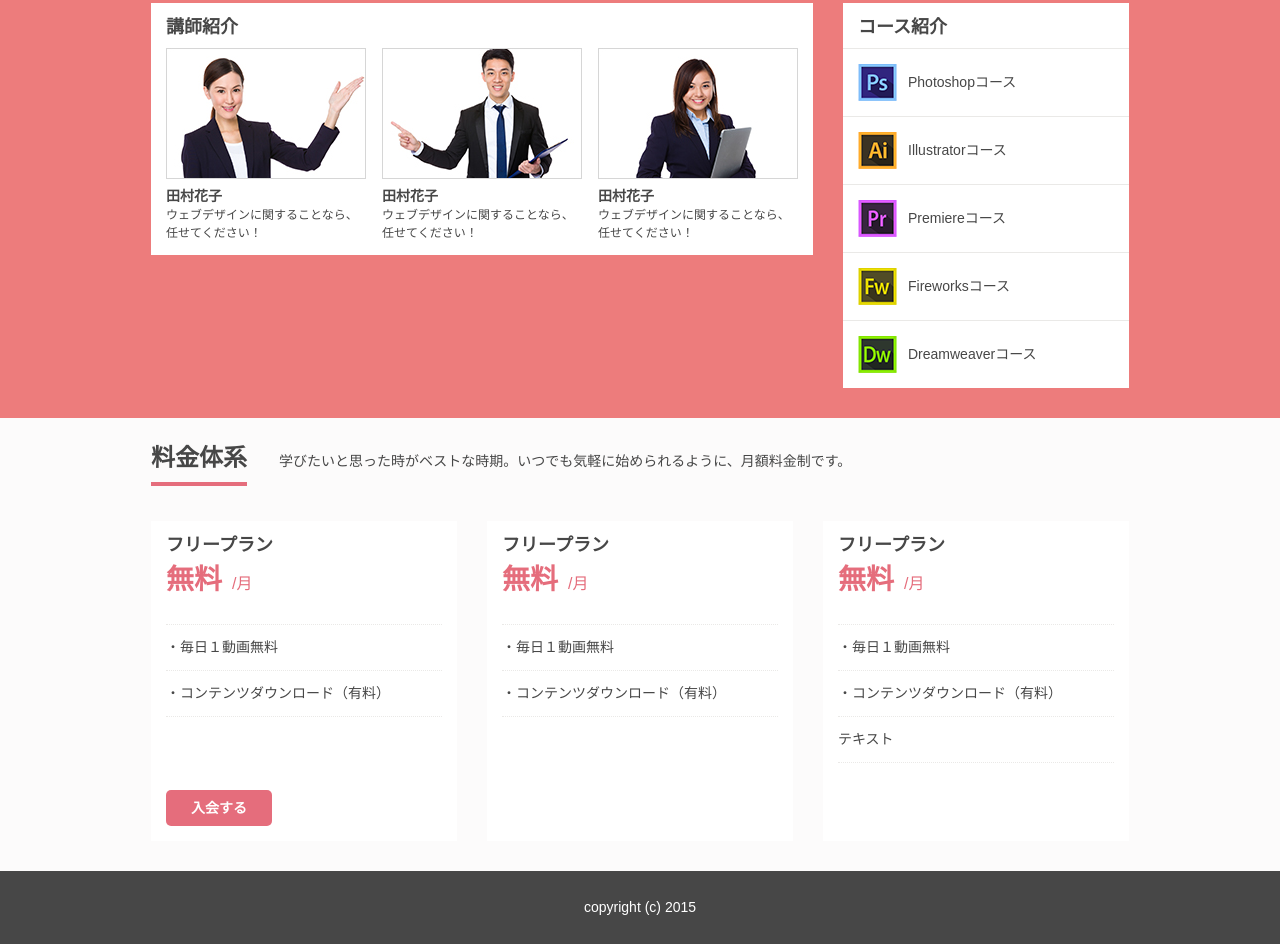
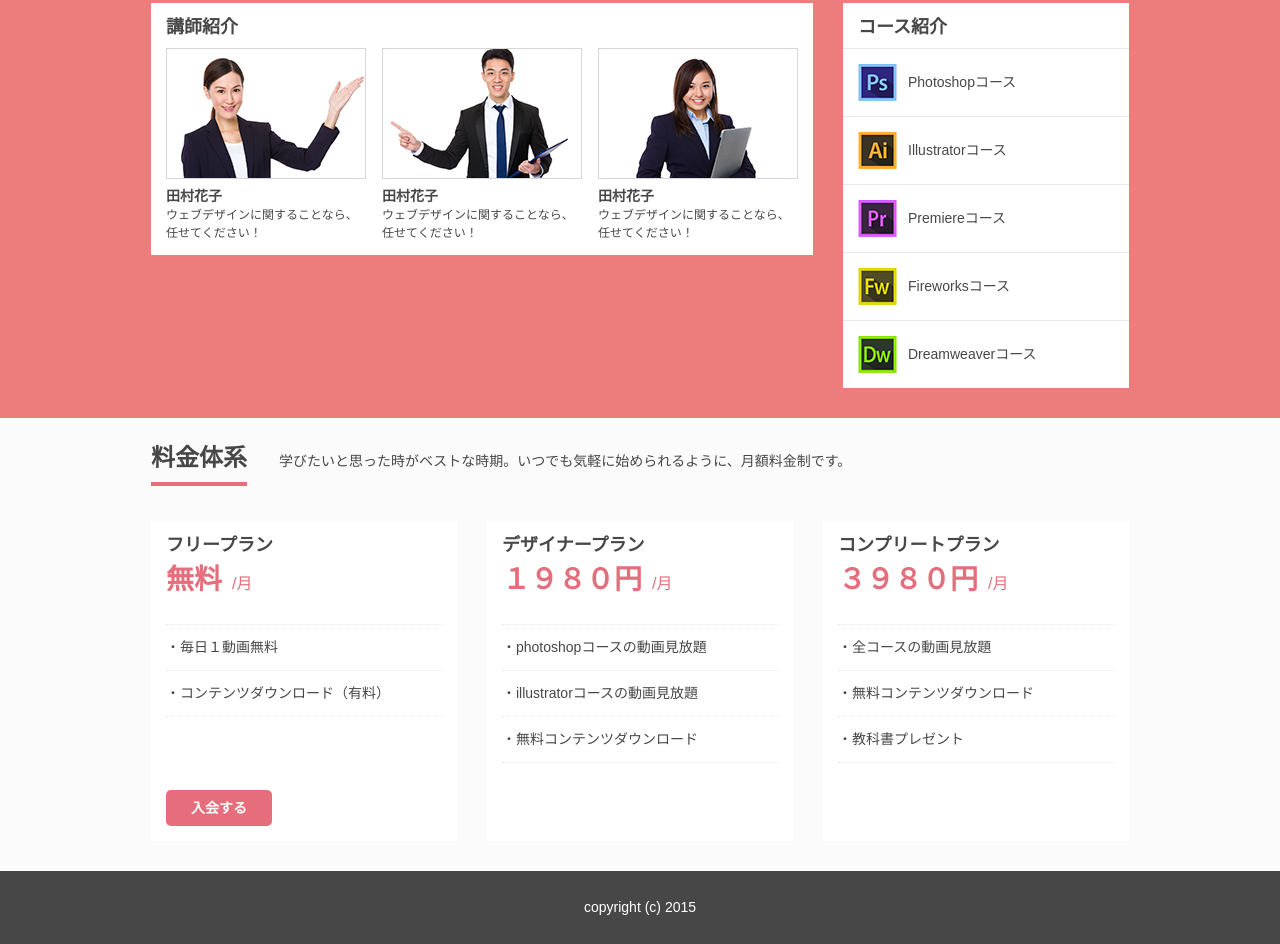
Before and after one commit to shu8519/shu8519.github.io-1, a plain HTML site: page index.html in a window 1280 px wide. Shown: the part 582-1526 px from the top of the page. Drawn offline with Linux system fonts and the light colour scheme.

Commit message:
Update index.html

```diff
--- a/index.html
+++ b/index.html
@@ -118,21 +118,22 @@
             </li>
             <li><dl>
                     <dt>
-                        <p class="plan">フリープラン</p>
-                        <p class="price">無料<span>/月</span></p>
+                        <p class="plan">デザイナープラン</p>
+                        <p class="price">１９８０円<span>/月</span></p>
                     </dt>
-                    <dd>・毎日１動画無料</dd>
-                    <dd>・コンテンツダウンロード（有料）</dd>
+                    <dd>・photoshopコースの動画見放題</dd>
+                    <dd>・illustratorコースの動画見放題</dd>
+		    <dd>・無料コンテンツダウンロード</dd>
                 </dl>
 
             <li id="price_last_list"><dl>
                     <dt>
-                        <p class="plan">フリープラン</p>
-                        <p class="price">無料<span>/月</span></p>
+                        <p class="plan">コンプリートプラン</p>
+                        <p class="price">３９８０円<span>/月</span></p>
                     </dt>
-                    <dd>・毎日１動画無料</dd>
-                    <dd>・コンテンツダウンロード（有料）</dd>
-                    <dd>テキスト</dd>
+                    <dd>・全コースの動画見放題</dd>
+                    <dd>・無料コンテンツダウンロード</dd>
+                    <dd>・教科書プレゼント</dd>
                 </dl>
 
         </ul>
```
